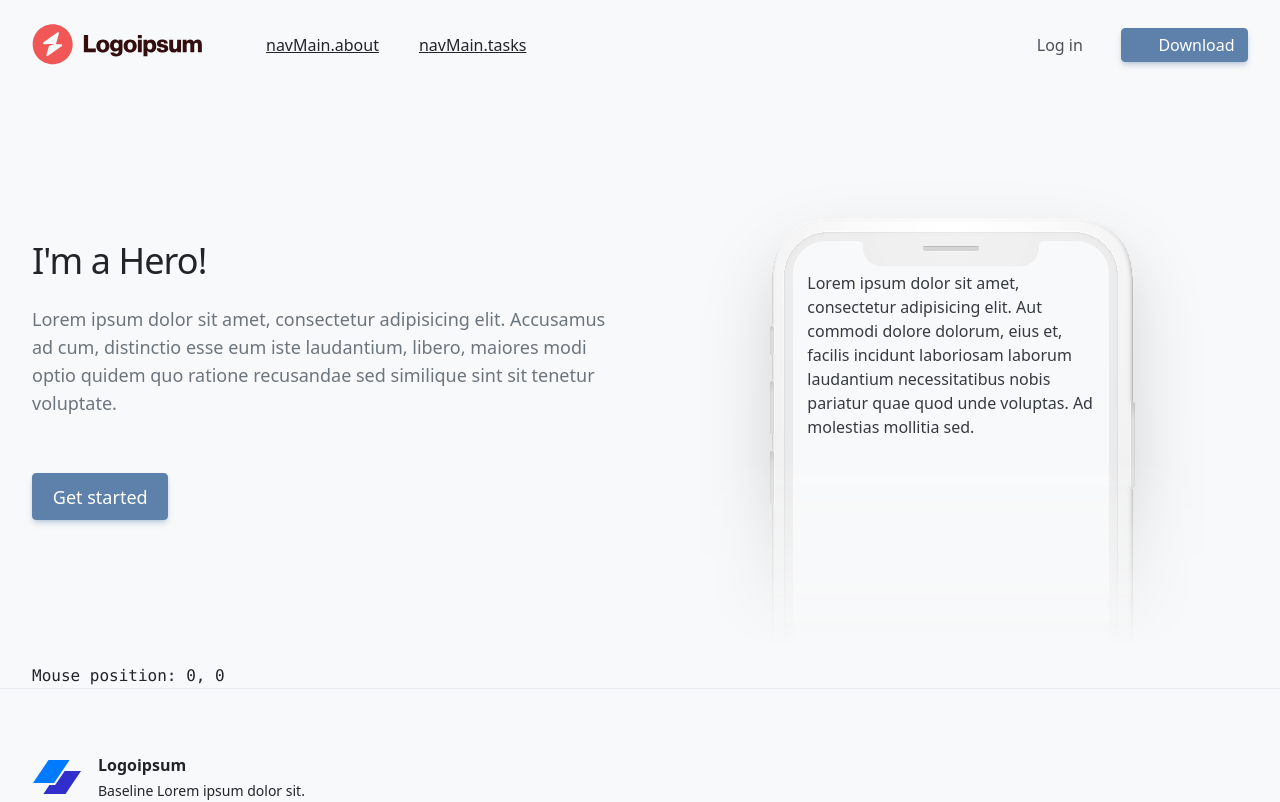
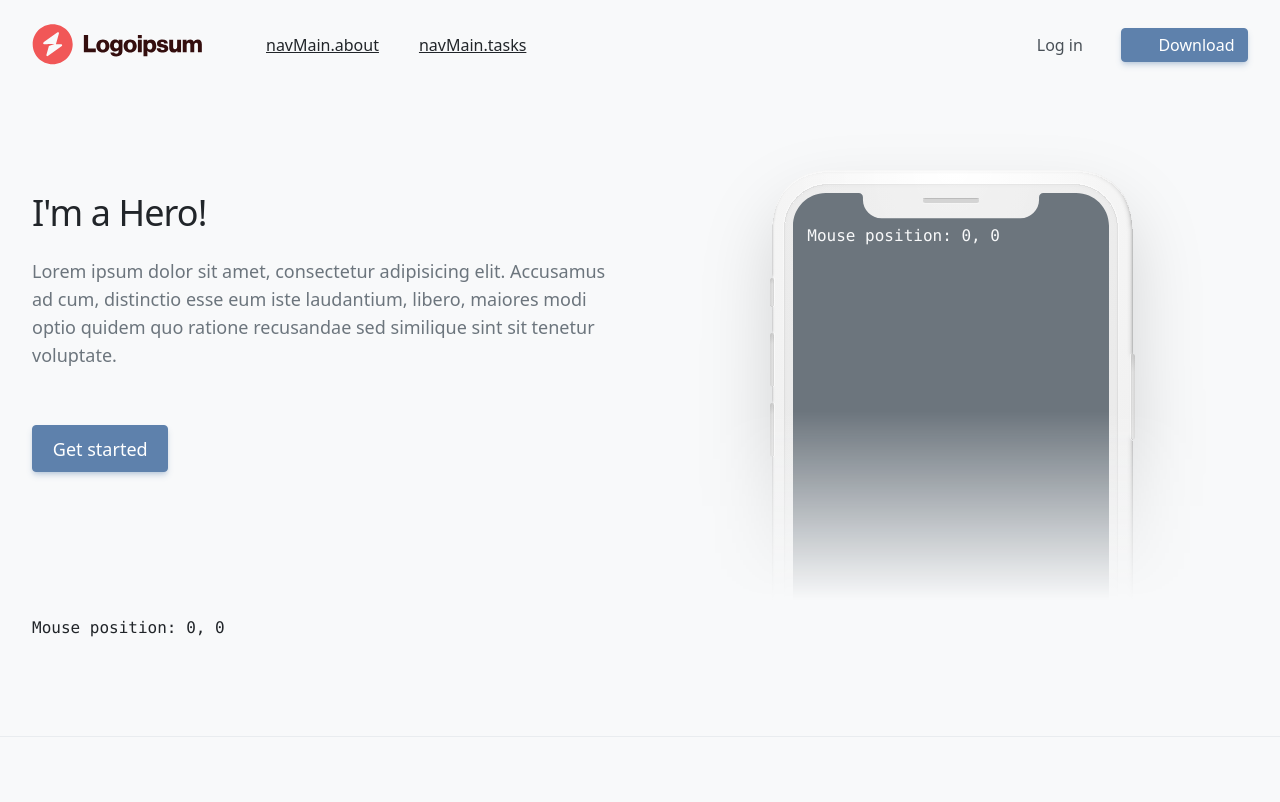
Before and after one commit to botmaster/vitejs-vite-starter, a Vue app: page / in a window 1280 px wide. Shown: the top 802 px of the page. Built offline with nearby package versions, Linux system fonts and the light colour scheme; some icons are missing.

Commit message:
feat: Update Hero component

```diff
--- a/src/components/PhoneFrame.vue
+++ b/src/components/PhoneFrame.vue
@@ -4,10 +4,12 @@
 
 <template>
   <div class="relative aspect-[366/729]">
-    <div class=" absolute rounded-2xl overflow-hidden bg-gray-50 inset-x-[5%] inset-y-[3%]">
-      <div class="py-8 px-5 text-gray-800">
-        <p>Lorem ipsum dolor sit amet, consectetur adipisicing elit. Aut commodi dolore dolorum, eius et, facilis incidunt laboriosam laborum laudantium necessitatibus nobis pariatur quae quod unde voluptas. Ad molestias mollitia sed.</p>
-      </div>
+    <div class=" absolute rounded-2xl overflow-hidden bg-gray-600 bg-opacity-100 inset-x-[5%] inset-y-[3%]">
+      <slot>
+        <div class="py-8 px-5 text-gray-800">
+          <p>Lorem ipsum dolor sit amet, consectetur adipisicing elit. Aut commodi dolore dolorum, eius et, facilis incidunt laboriosam laborum laudantium necessitatibus nobis pariatur quae quod unde voluptas. Ad molestias mollitia sed.</p>
+        </div>
+      </slot>
     </div>
 
     <img
--- a/src/components/layout/AppHero.vue
+++ b/src/components/layout/AppHero.vue
@@ -1,11 +1,15 @@
 <script setup lang="ts">
+import { useMouse } from '@vueuse/core';
 import PhoneFrame from '@/components/PhoneFrame.vue';
 import AppButton from '@/components/shared/AppButton.vue';
+
+// tracks mouse position
+const { x, y } = useMouse();
 </script>
 
 <template>
-  <div class="lg:grid lg:grid-cols-12 lg:gap-x-8 lg:gap-y-20">
-    <div class="relative z-10 mx-auto max-w-2xl lg:col-span-6 lg:max-w-none lg:pt-6 xl:col-span-6">
+  <div class="hero">
+    <div class="hero__main">
       <h1 class="text-4xl font-medium tracking-tight text-gray-900">
         I'm a Hero!
       </h1>
@@ -18,14 +22,28 @@ import AppButton from '@/components/shared/AppButton.vue';
         </AppButton>
       </p>
     </div>
-    <div class="lg:col-span-6 relative">
-      <div class=" -mx-4 [mask-image:linear-gradient(to_bottom,white_60%,transparent)] h-[448px] lg:-bottom-20 lg:-inset-x-10 lg:-top-10 lg:absolute lg:h-auto  lg:pt-10 lg:px-0 px-9 sm:mx-0 xl:-bottom-32">
-        <PhoneFrame class="max-w-[366px] mx-auto drop-shadow-phone-frame" />
+    <div class="hero__illustration">
+      <div class="-mx-4 [mask-image:linear-gradient(to_bottom,white_60%,transparent)] h-[448px] lg:-bottom-20 lg:-inset-x-10 lg:-top-10 lg:absolute lg:h-auto  lg:pt-10 lg:px-0 px-9 sm:mx-0 xl:-bottom-32">
+        <PhoneFrame class="max-w-[366px] mx-auto drop-shadow-phone-frame">
+          <div class="py-8 px-5 text-gray-100">
+            <p><code>Mouse position: {{ x }}, {{ y }}</code></p>
+          </div>
+        </PhoneFrame>
       </div>
     </div>
   </div>
 </template>
 
 <style scoped lang="scss">
+.hero {
+  @apply lg:grid lg:grid-cols-12 lg:gap-x-8 lg:gap-y-20;
 
+  &__main {
+    @apply relative z-10 mx-auto max-w-2xl lg:col-span-6 lg:max-w-none lg:pt-6 xl:col-span-6;
+  }
+
+  &__illustration {
+    @apply lg:col-span-6 relative;
+  }
+}
 </style>
--- a/src/views/ViewHome.vue
+++ b/src/views/ViewHome.vue
@@ -8,12 +8,12 @@ const { x, y } = useMouse();
 </script>
 
 <template>
-  <div class="overflow-hidden py-20 sm:py-32 lg:pb-32 xl:pb-36">
+  <div class="overflow-hidden py-20 sm:py-20 lg:pb-32 xl:pb-36">
     <AppContainer>
       <AppHero />
     </AppContainer>
   </div>
-  <div>
+  <div class="mb-12 lg:mb-24">
     <AppContainer>
       <pre>Mouse position: {{ x }}, {{ y }}</pre>
     </AppContainer>
```
